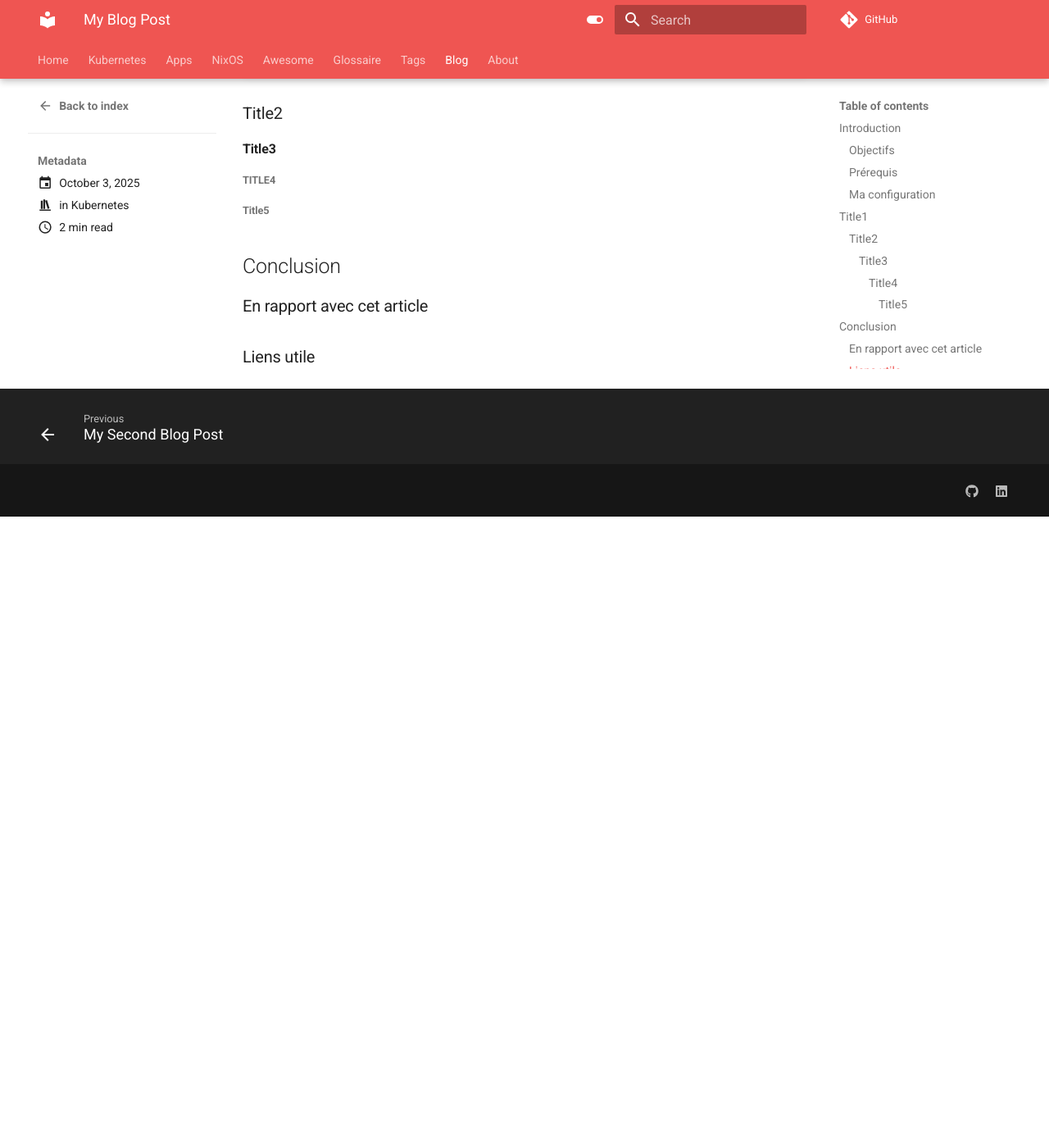
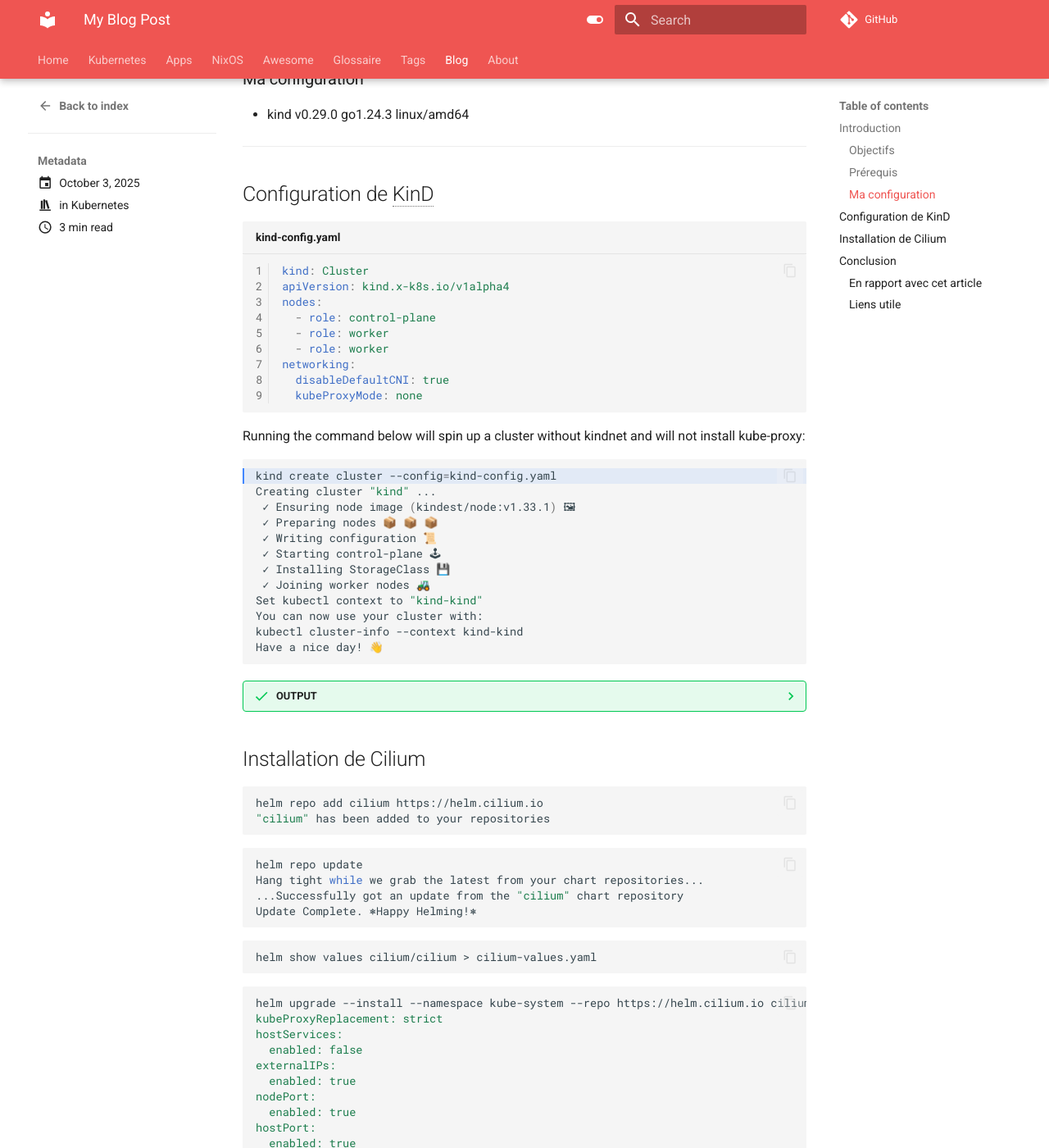
Before and after one commit to Mathod95/mkdocs, an MkDocs documentation site: the page built from docs/blog/posts/post01.md, in a window 1280 px wide and 1400 px high, scrolled down 906 px. Shown: the whole window at 82% size. Built offline with MkDocs 1.6.1 and Material for MkDocs 9.7.7, drawn with Linux system fonts in a browser that asks for light colours; comment, search, counter and statistics services are not loaded; before the commit the page ends 1536 px from its top, so only the background shows below that; some of the changed text lies outside the part shown.

Commit message:
* update post cilium

````diff
--- a/docs/blog/posts/post01.md
+++ b/docs/blog/posts/post01.md
@@ -22,70 +22,170 @@ this is the text for my first blog post.
 <!-- more -->
 ## Introduction
 
+
+
 ### Objectifs
+
+Ce guide vous explique comment déployer un cluster Kind (Kubernetes dans Docker) configuré pour :
+
+- désactiver le CNI par défaut de Kind (kindnet)
+- désactiver kube-proxy
+- utiliser Cilium comme CNI avec un remplacement strict du proxy
+- utiliser le mode de routage natif / routage direct
+- activer en option :
+    - le masquage basé sur eBPF
+    - les annonces L2
+    - l’accélération XDP
+    - les pools d’adresses IP pour le load-balancer (LB)
+
+L’objectif est de simuler localement une configuration de type production, avec moins de dépendances à iptables/ipvs, de meilleures performances, et une couche réseau plus proche de celle des clusters réels.
 
 ### Prérequis
 
 ### Ma configuration
+- kind v0.29.0 go1.24.3 linux/amd64
 
-## Title1
+---
 
-!!! note "Global Admonition"
+## Configuration de KinD
 
-    !!! info "First Code Block"
-        ``` yaml title="kind-config.yaml"
-        kind: Cluster
-        apiVersion: kind.x-k8s.io/v1alpha4
-        nodes:
-          - role: control-plane
-          - role: worker
-          - role: worker
-        networking:
-          disableDefaultCNI: true
-          kubeProxyMode: none
-        ```
+``` yaml title="kind-config.yaml" linenums="1"
+kind: Cluster
+apiVersion: kind.x-k8s.io/v1alpha4
+nodes:
+  - role: control-plane
+  - role: worker
+  - role: worker
+networking:
+  disableDefaultCNI: true
+  kubeProxyMode: none
+```
+Running the command below will spin up a cluster without kindnet and will not install kube-proxy:
+```bash hl_lines="1"
+kind create cluster --config=kind-config.yaml
+Creating cluster "kind" ...
+ ✓ Ensuring node image (kindest/node:v1.33.1) 🖼
+ ✓ Preparing nodes 📦 📦 📦
+ ✓ Writing configuration 📜
+ ✓ Starting control-plane 🕹
+ ✓ Installing StorageClass 💾
+ ✓ Joining worker nodes 🚜
+Set kubectl context to "kind-kind"
+You can now use your cluster with:
+kubectl cluster-info --context kind-kind
+Have a nice day! 👋
+```
+??? success "OUTPUT"
+    Lorsque le cluster démarre suite à `kind create cluster --config=kind-config.yaml`, de nombreux pods resteront en `Pending` et les nœuds pourront apparaître comme `NotReady`, car aucun CNI n’est encore présent.
+    ``` bash hl_lines="1"
+    kubectl get pods --all-namespaces
+    NAMESPACE            NAME                                         READY   STATUS    RESTARTS   AGE
+    kube-system          coredns-674b8bbfcf-9gvrc                     0/1     Pending   0          61m
+    kube-system          coredns-674b8bbfcf-rlx56                     0/1     Pending   0          61m
+    kube-system          etcd-kind-control-plane                      1/1     Running   0          61m
+    kube-system          kube-apiserver-kind-control-plane            1/1     Running   0          61m
+    kube-system          kube-controller-manager-kind-control-plane   1/1     Running   0          61m
+    kube-system          kube-scheduler-kind-control-plane            1/1     Running   0          61m
+    local-path-storage   local-path-provisioner-7dc846544d-hztkz      0/1     Pending   0          61m
+    ```
+    ``` bash hl_lines="1"
+    kubectl get nodes
+    NAME                 STATUS     ROLES           AGE   VERSION
+    kind-control-plane   NotReady   control-plane   24h   v1.33.1
+    kind-worker          NotReady   <none>          24h   v1.33.1
+    kind-worker2         NotReady   <none>          24h   v1.33.1
+    ```
 
-    ??? info "OUTPUT"
-        === "Create cluster"
-            ```bash hl_lines="1"
-            kind create cluster --config=kind-config.yaml
-            Creating cluster "kind" ...
-             ✓ Ensuring node image (kindest/node:v1.33.1) 🖼
-             ✓ Preparing nodes 📦 📦 📦
-             ✓ Writing configuration 📜
-             ✓ Starting control-plane 🕹
-             ✓ Installing StorageClass 💾
-             ✓ Joining worker nodes 🚜
-            Set kubectl context to "kind-kind"
-            You can now use your cluster with:
+## Installation de Cilium
 
-            kubectl cluster-info --context kind-kind
+``` bash
+helm repo add cilium https://helm.cilium.io
+"cilium" has been added to your repositories
+```
+``` bash
+helm repo update
+Hang tight while we grab the latest from your chart repositories...
+...Successfully got an update from the "cilium" chart repository
+Update Complete. ⎈Happy Helming!⎈
+```
+``` bash
+helm show values cilium/cilium > cilium-values.yaml
+```
 
-            Have a nice day! 👋
-            ```
+``` bash
+helm upgrade --install --namespace kube-system --repo https://helm.cilium.io cilium cilium --values - <<EOF
+kubeProxyReplacement: strict
+hostServices:
+  enabled: false
+externalIPs:
+  enabled: true
+nodePort:
+  enabled: true
+hostPort:
+  enabled: true
+image:
+  pullPolicy: IfNotPresent
+ipam:
+  mode: kubernetes
+hubble:
+  enabled: true
+  relay:
+    enabled: true
+  ui:
+    enabled: true
+EOF
+```
 
-        === "Pods Pending"
-            Une fois la commande `kind create cluster --config=kind-config.yaml` lancée pour créer le cluster, on remarque que certains pods restent dans l’état « Pending ». Ce phénomène est dû à l’absence de plugin CNI dans le cluster pour gérer les adresses IP internes (pods et services). Procédons au déploiement de Cilium dans notre cluster kind pour résoudre ce problème.
+``` yaml title="cilium-config.yaml" linenums="1"
+kubeProxyReplacement: strict
+k8sServiceHost: kind-control-plane
+k8sServicePort: 6443
 
-            ``` bash hl_lines="3 4 9"
-            kubectl get pods --all-namespaces
-            NAMESPACE            NAME                                         READY   STATUS    RESTARTS   AGE
-            kube-system          coredns-674b8bbfcf-9gvrc                     0/1     Pending   0          61m
-            kube-system          coredns-674b8bbfcf-rlx56                     0/1     Pending   0          61m
-            kube-system          etcd-kind-control-plane                      1/1     Running   0          61m
-            kube-system          kube-apiserver-kind-control-plane            1/1     Running   0          61m
-            kube-system          kube-controller-manager-kind-control-plane   1/1     Running   0          61m
-            kube-system          kube-scheduler-kind-control-plane            1/1     Running   0          61m
-            local-path-storage   local-path-provisioner-7dc846544d-hztkz      0/1     Pending   0          61m
-            ```
+ipam:
+  mode: kubernetes
 
-### Title2
+routingMode: native
+ipv4NativeRoutingCIDR: 10.244.0.0/16
+autoDirectNodeRoutes: true
 
-#### Title3
+bpf:
+  masquerade: true
+ipMasqAgent:
+  enabled: true
+  config:
+    nonMasqueradeCIDRs:
+      - 10.244.0.0/8
 
-##### Title4
+l2announcements:
+  enabled: true
 
-###### Title5
+loadBalancer:
+  acceleration: native
+  mode: hybrid
+
+hubble:
+  relay:
+    enabled: true
+  ui:
+    enabled: true
+```
+
+```
+$ helm install -n kube-system cilium cilium/cilium -f cilium.yaml
+```
+``` yaml
+cluster:
+  name: kind-kind
+
+ipv4:
+  enabled: true
+ipv6:
+  enabled: false
+
+enableIPv4Masquerade: true
+```
+
+---
 
 ## Conclusion
 
````
